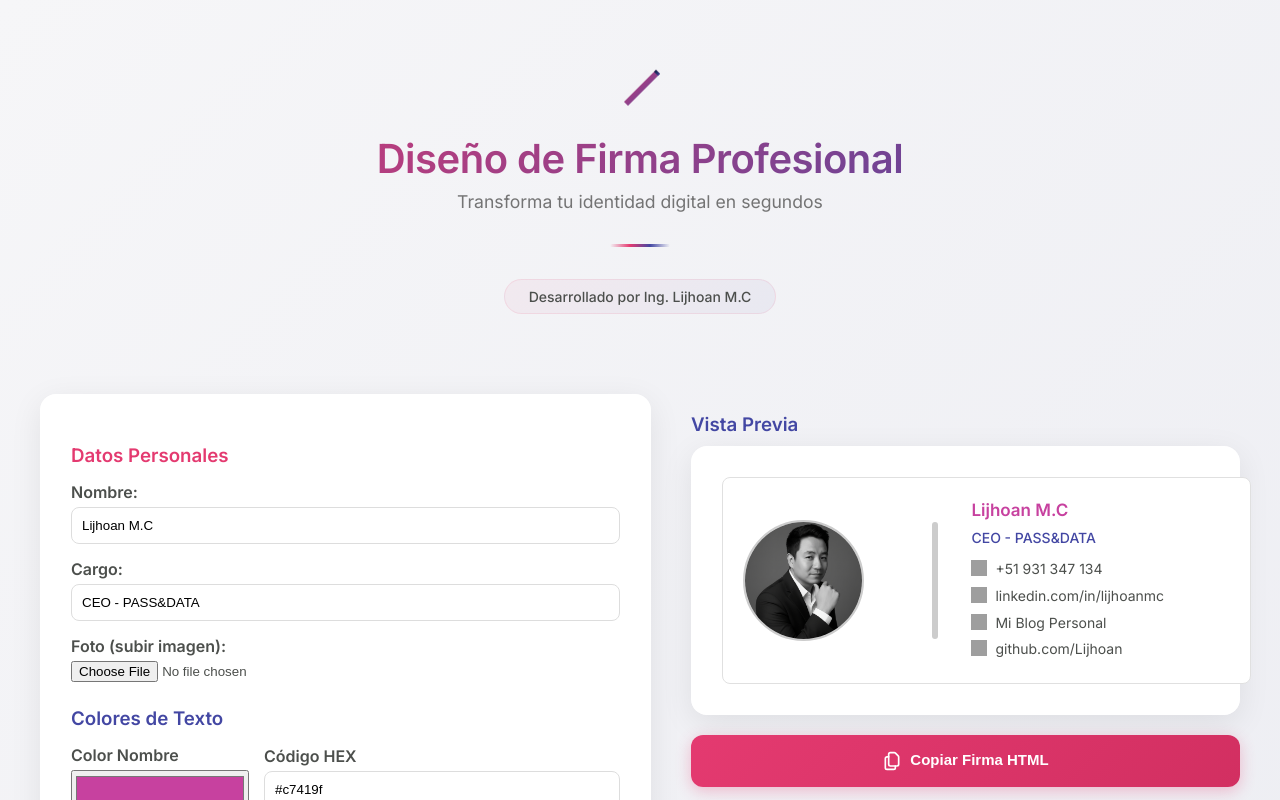
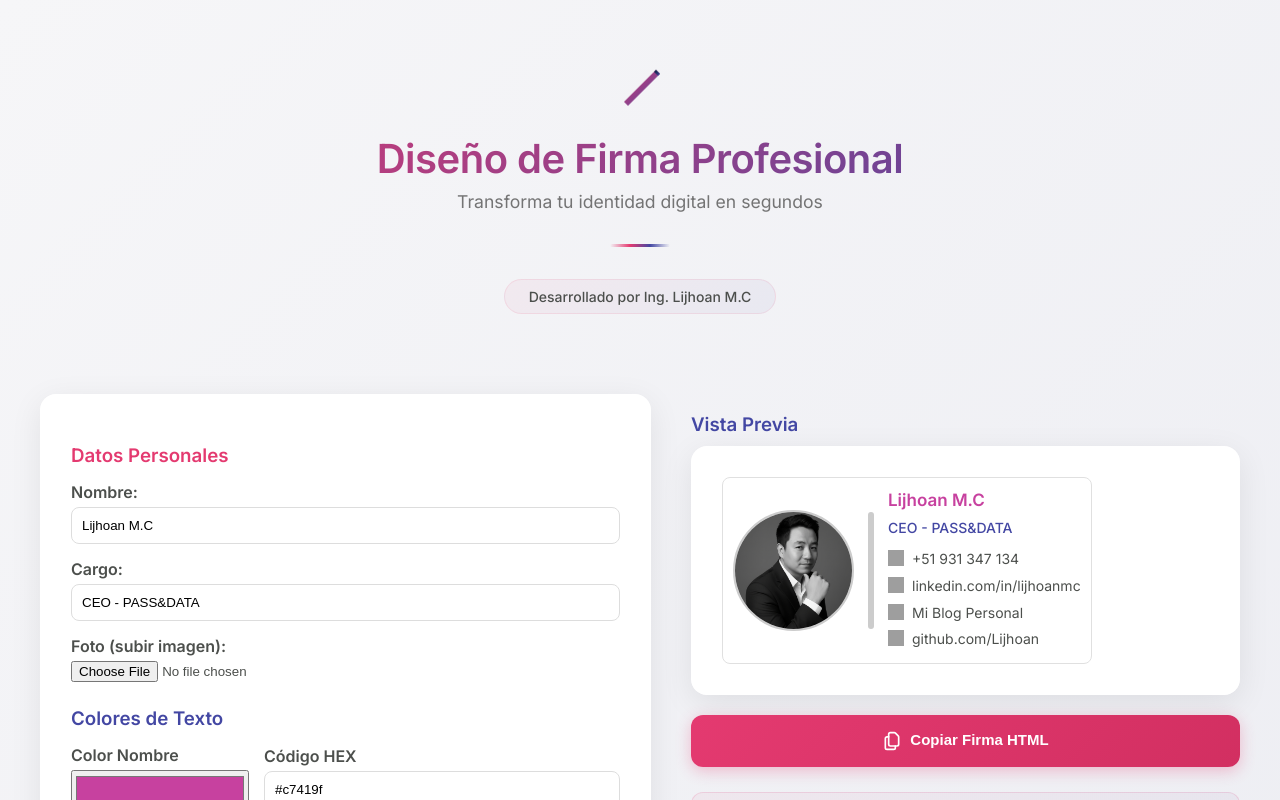
Before and after one commit to Lijhoan/signature-gen, a React (Vite) app: page / in a window 1280 px wide. Shown: the top 800 px of the page. Built offline with nearby package versions, Linux system fonts and the light colour scheme; grey boxes are pictures that could not be loaded.

Commit message:
fix: Ajustar dimensiones del contenedor de firma para compactarlo con fit-content y maxWidth

```diff
--- a/src/components/VistaPrevia.jsx
+++ b/src/components/VistaPrevia.jsx
@@ -67,9 +67,9 @@ const VistaPrevia = ({ data, socialNetworks, styles, onCopy, copySuccess, iconSt
             fontSize: "14px",
             lineHeight: 1.5,
             margin: "0",
-            padding: "20px",
-            width: "100%",
-            maxWidth: "600px",
+            padding: "10px",
+            width: "fit-content",
+            maxWidth: "100%",
             border: "1px solid #e0e0e0",
             borderRadius: "8px",
             backgroundColor: "#ffffff",
@@ -86,7 +86,8 @@ const VistaPrevia = ({ data, socialNetworks, styles, onCopy, copySuccess, iconSt
               padding: "0",
               border: "0",
               borderStyle: "none",
-              width: "100%",
+              width: "auto",
+              maxWidth: "600px",
               textAlign: "left",
             }}
           >
@@ -95,7 +96,7 @@ const VistaPrevia = ({ data, socialNetworks, styles, onCopy, copySuccess, iconSt
                 {/* Imagen */}
                 {data.imagen && (
                   <td style={{
-                    padding: "0 15px 0 0",
+                    padding: "0 8px 0 0",
                     margin: "0",
                     border: "0",
                     borderStyle: "none",
@@ -127,7 +128,7 @@ const VistaPrevia = ({ data, socialNetworks, styles, onCopy, copySuccess, iconSt
                 {/* Línea divisora */}
                 {data.imagen && (
                   <td style={{
-                    padding: "0 10px",
+                    padding: "0 6px",
                     margin: "0",
                     border: "0",
                     borderStyle: "none",
@@ -149,7 +150,7 @@ const VistaPrevia = ({ data, socialNetworks, styles, onCopy, copySuccess, iconSt
                 {/* Contenido */}
                 <td
                   style={{
-                    padding: "0 0 0 15px",
+                    padding: "0 0 0 8px",
                     margin: "0",
                     border: "0",
                     borderStyle: "none",
```
